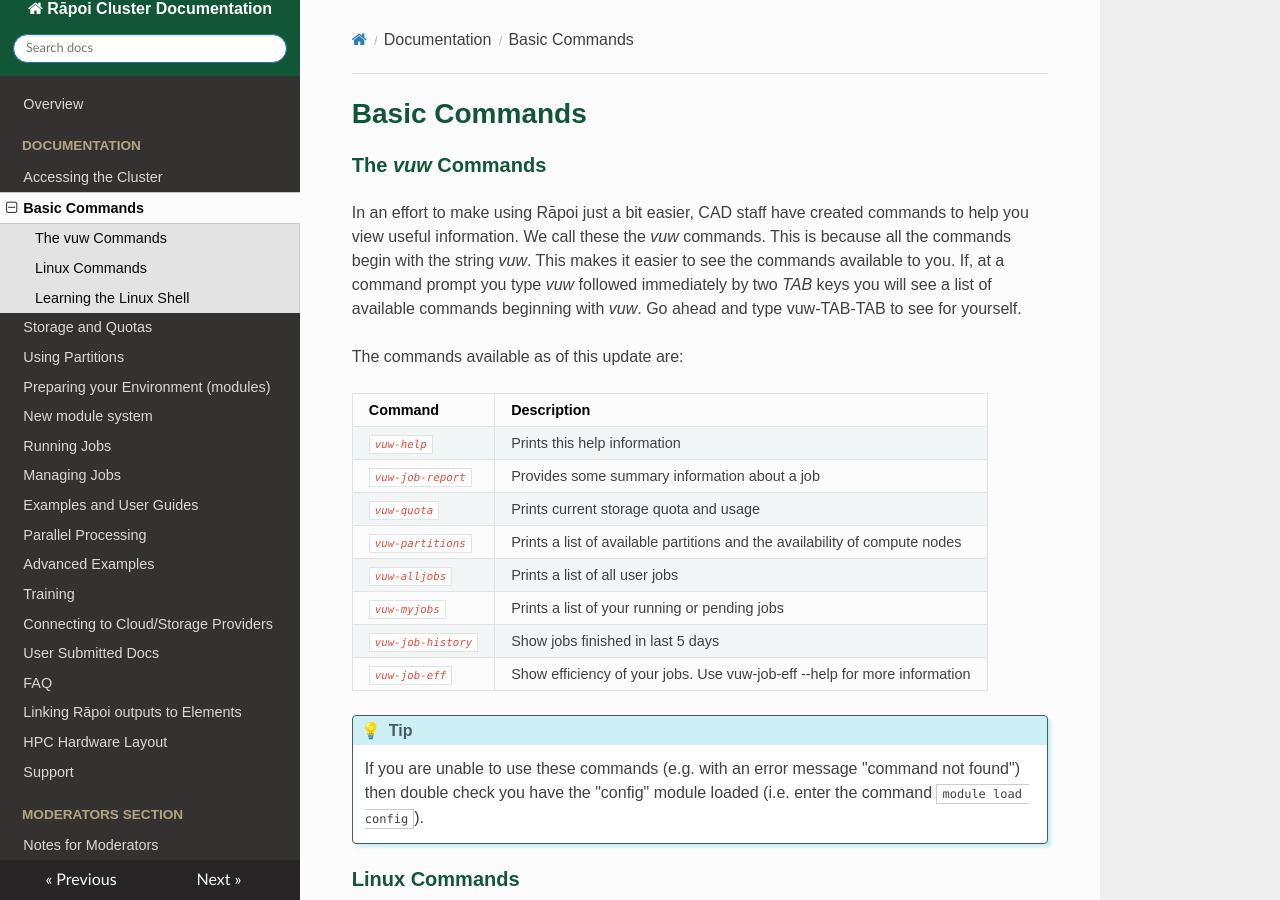
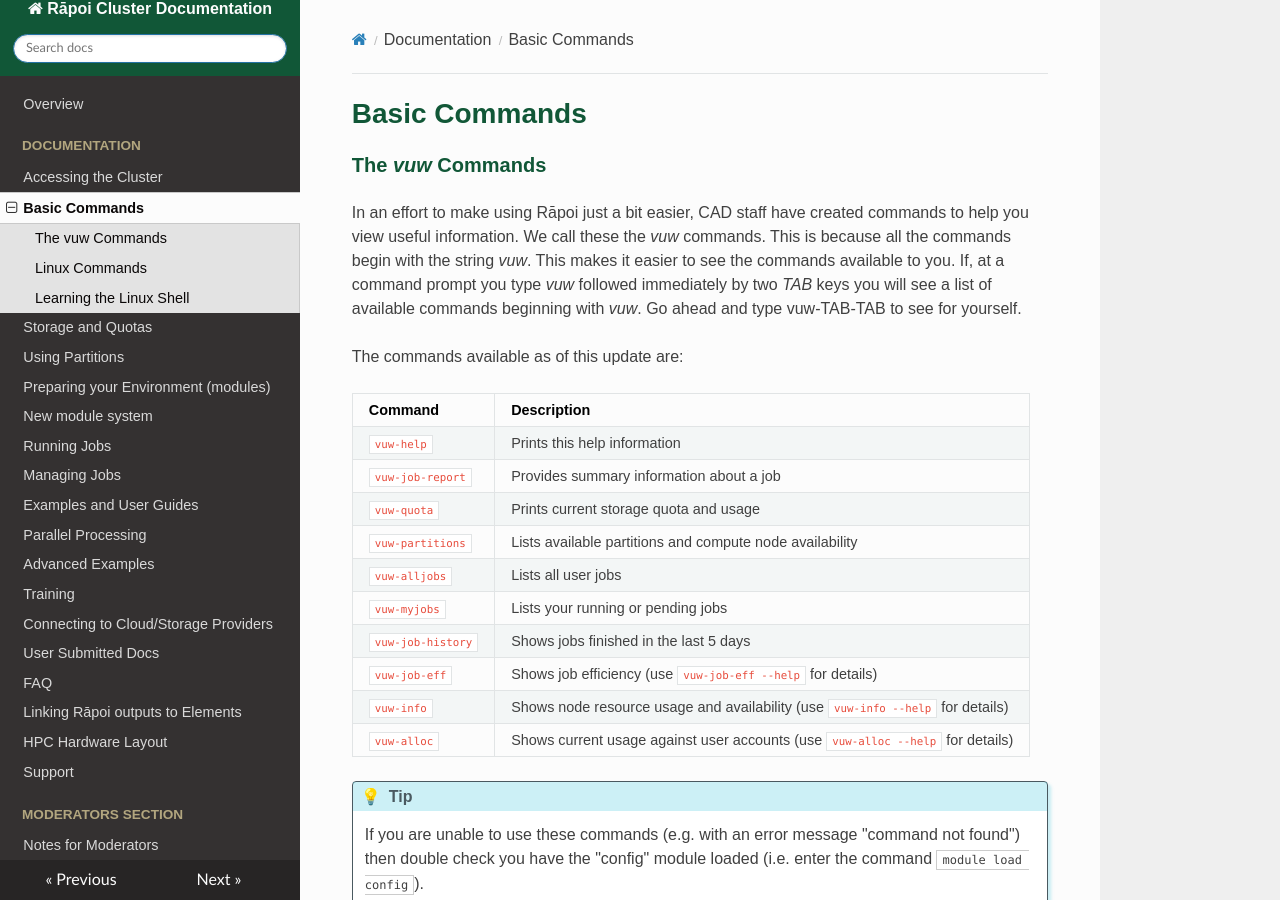
Before and after one commit to vuw-research-computing/raapoi-docs, an MkDocs documentation site: the page built from docs/basic_commands.md, in a window 1280 px wide and 900 px high. Built offline with MkDocs 1.6.1, drawn with Linux system fonts in a browser that asks for light colours; nearby versions of some CDN libraries; some web fonts are replaced; a script that is not in the unit is left out.

Commit message:
Update
New vuw- commands and docs update

```diff
--- a/docs/basic_commands.md
+++ b/docs/basic_commands.md
@@ -5,16 +5,18 @@
 
 The commands available as of this update are:
 
-| Command      | Description                          |
-| :---------- | :----------------------------------- |
-| _`vuw-help`_    |            Prints this help information  |
-| _`vuw-job-report`_    |      Provides some summary information about a job  |
-| _`vuw-quota`_    |           Prints current storage quota and usage  |
-| _`vuw-partitions`_    |      Prints a list of available partitions and the availability of compute nodes  |
-| _`vuw-alljobs`_    |         Prints a list of all user jobs  |
-| _`vuw-myjobs`_    |          Prints a list of your running or pending jobs  |
-| _`vuw-job-history`_    |     Show jobs finished in last 5 days  |
-| _`vuw-job-eff`_    |         Show efficiency of your jobs. Use vuw-job-eff --help for more information  |
+| Command          | Description                                                              |
+|------------------|--------------------------------------------------------------------------|
+| `vuw-help`       | Prints this help information                                            |
+| `vuw-job-report` | Provides summary information about a job                                |
+| `vuw-quota`      | Prints current storage quota and usage                                   |
+| `vuw-partitions` | Lists available partitions and compute node availability                 |
+| `vuw-alljobs`    | Lists all user jobs                                                      |
+| `vuw-myjobs`     | Lists your running or pending jobs                                       |
+| `vuw-job-history`| Shows jobs finished in the last 5 days                                   |
+| `vuw-job-eff`    | Shows job efficiency (use `vuw-job-eff --help` for details)              |
+| `vuw-info`       | Shows node resource usage and availability (use `vuw-info --help` for details) |
+| `vuw-alloc`      | Shows current usage against user accounts (use `vuw-alloc --help` for details) |
 
 !!! tip
     If you are unable to use these commands (e.g. with an error message "command not found") then double check you have the "config" module loaded (i.e. enter the command `module load config`).
```
Also changed, not shown: docs/accessing_the_cluster.md (+5 -0 lines).
